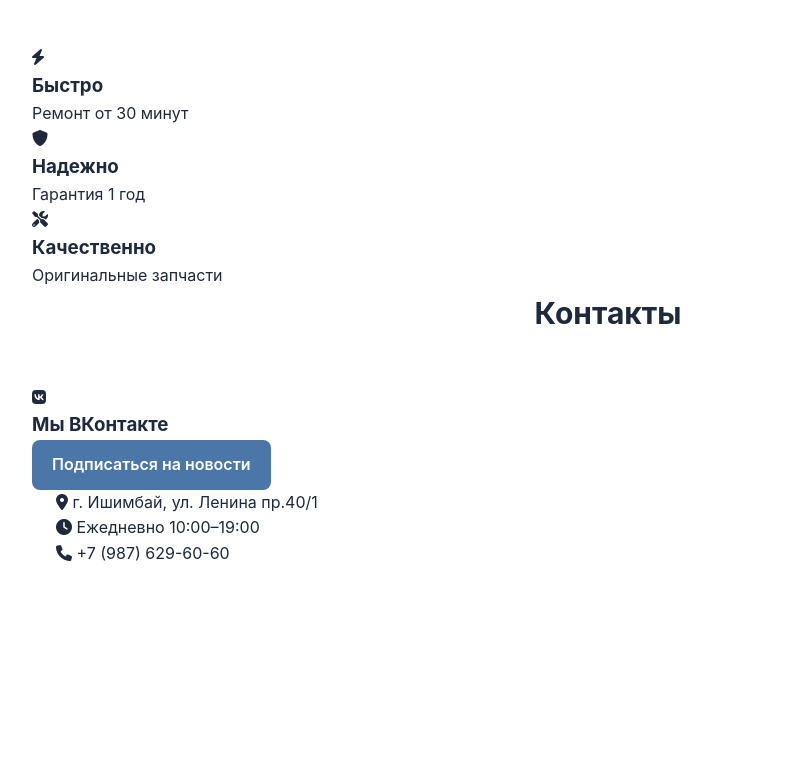
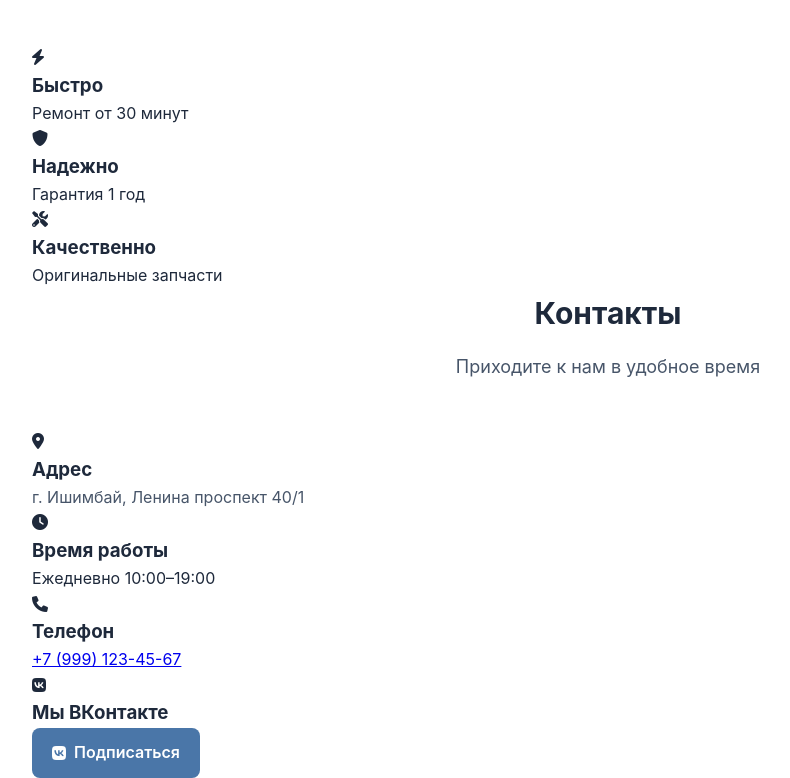
Before and after one commit to syn3/isotic-final, a website: page isotic-website/public/index.html in a window 1280 px wide. Shown: the part 1765-2543 px from the top of the page, without its empty margins (32-822 px from the left). Before the commit the page ends 2331 px from the top, so only its background shows below. Drawn offline with Linux system fonts and the light colour scheme.

Commit message:
Update index.html

```diff
--- a/isotic-website/public/index.html
+++ b/isotic-website/public/index.html
@@ -225,7 +225,39 @@
         <div class="container">
             <header class="section-header">
                 <h2 class="section-title">Контакты</h2>
+                <p class="section-subtitle">Приходите к нам в удобное время</p>
             </header>
+
+        <div class="contact-grid">
+            <div class="contact-card">
+                <div class="contact-icon">
+                    <i class="fas fa-map-marker-alt"></i>
+                </div>
+                <h3>Адрес</h3>
+                <p>
+                    <a href="https://yandex.ru/maps/?text=г. Ишимбай, Ленина проспект 40/1"
+                       target="_blank"
+                       class="address-link">
+                        г. Ишимбай, Ленина проспект 40/1
+                    </a>
+                </p>
+            </div>
+
+            <div class="contact-card">
+                <div class="contact-icon">
+                    <i class="fas fa-clock"></i>
+                </div>
+                <h3>Время работы</h3>
+                <p>Ежедневно 10:00–19:00</p>
+            </div>
+
+            <div class="contact-card">
+                <div class="contact-icon">
+                    <i class="fas fa-phone"></i>
+                </div>
+                <h3>Телефон</h3>
+                <p><a href="tel:+79991234567">+7 (999) 123-45-67</a></p>
+            </div>
             <div class="contact-card">
                 <div class="contact-icon">
                     <i class="fab fa-vk"></i>
@@ -233,21 +265,16 @@
                     <h3>Мы ВКонтакте</h3>
                     <p>
                         <a href="https://vk.com/ваша_группа" target="_blank" class="btn-vk">
-                        Подписаться на новости
+                        <i class="fab fa-vk"></i> Подписаться
                         </a>
                     </p>
             </div>
-            <div class="container">
-                <div class="contact-info">
-
-                    <p><i class="fas fa-map-marker-alt"></i> г. Ишимбай, ул. Ленина пр.40/1</p>
-                    <p><i class="fas fa-clock"></i> Ежедневно 10:00–19:00</p>
-                    <p><i class="fas fa-phone"></i> +7 (987) 629-60-60</p>
         </div>
         </div>
     </section>
 </main>
 
+
         <script src="script.js"></script>
 </body>
 </html>
```
Lines whose indentation alone changed are shown as unchanged.
